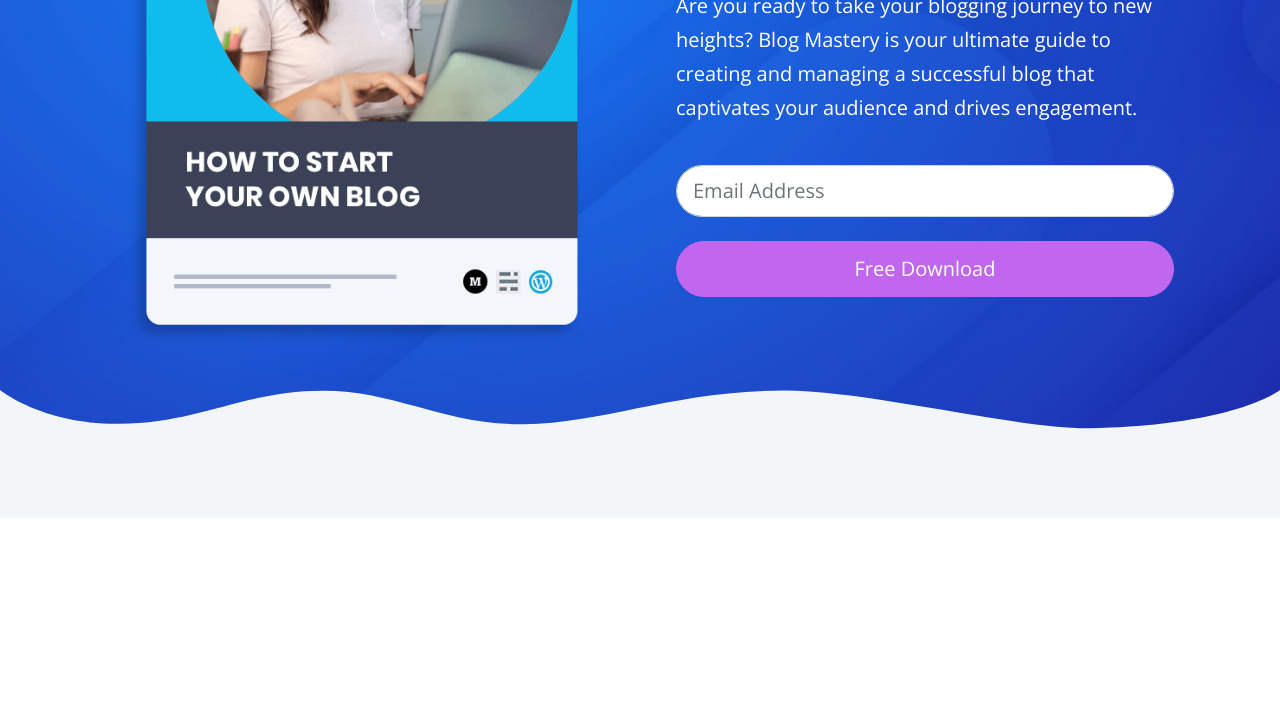
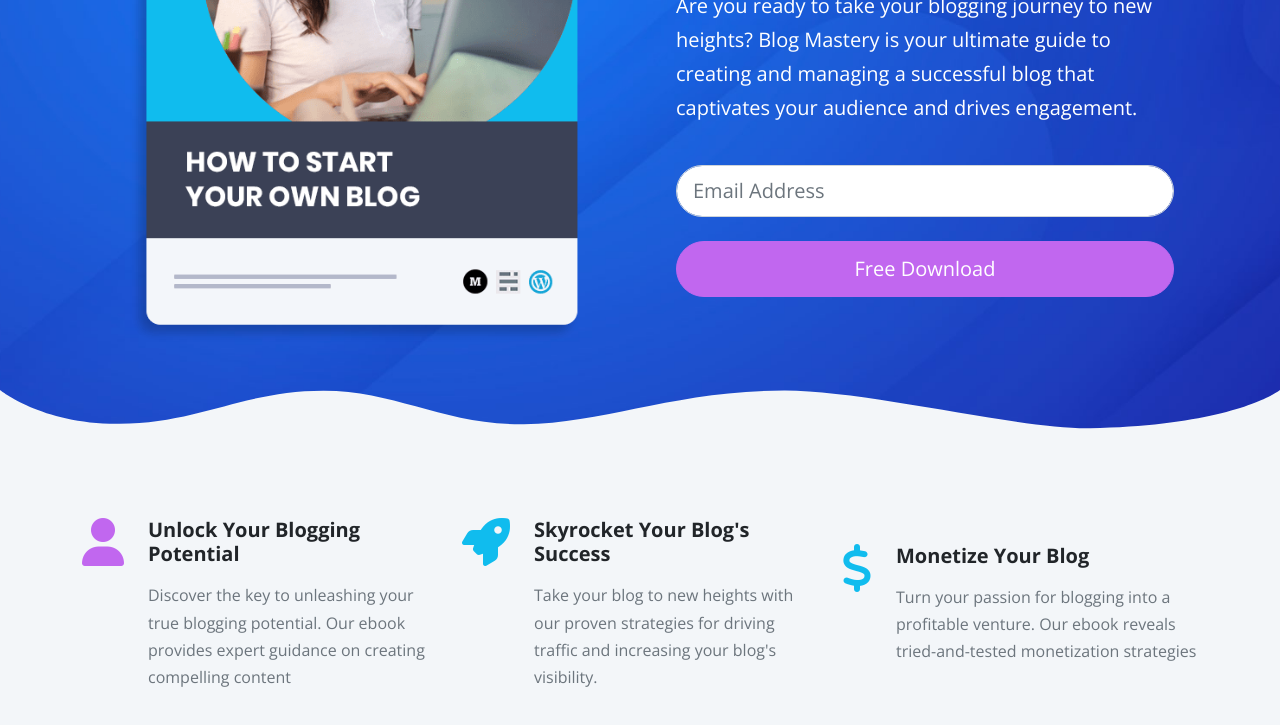
Before and after one commit to coxmd/Ebook-WebSite, a website: page index.html in a window 1280 px wide. Shown: the part 401-1126 px from the top of the page. Before the commit the page ends 919 px from the top, so only its background shows below. Drawn offline with nearby package versions, Linux system fonts and the light colour scheme; files that its build step writes are made by us from their sources.

Commit message:
Completed the icon section of the website

```diff
--- a/index.html
+++ b/index.html
@@ -101,6 +101,46 @@
       </svg>
     </header>
 
+    <!-- Icons -->
+    <section class="icons bg-light pb-5">
+      <div class="container-xl">
+        <div class="row hstack g-4">
+          <div class="col-md-4 d-flex gap-4">
+            <i class="fas fa-user fa-3x text-primary"></i>
+            <div>
+              <h5 class="fw-bold">Unlock Your Blogging Potential</h5>
+              <p class="text-muted">
+                Discover the key to unleashing your true blogging potential. Our
+                ebook provides expert guidance on creating compelling content
+              </p>
+            </div>
+          </div>
+
+          <div class="col-md-4 d-flex gap-4">
+            <i class="fas fa-rocket fa-3x text-secondary"></i>
+            <div>
+              <h5 class="fw-bold">Skyrocket Your Blog's Success</h5>
+              <p class="text-muted">
+                Take your blog to new heights with our proven strategies for
+                driving traffic and increasing your blog's visibility.
+              </p>
+            </div>
+          </div>
+
+          <div class="col-md-4 d-flex gap-4">
+            <i class="fas fa-dollar fa-3x text-secondary"></i>
+            <div>
+              <h5 class="fw-bold">Monetize Your Blog</h5>
+              <p class="text-muted">
+                Turn your passion for blogging into a profitable venture. Our
+                ebook reveals tried-and-tested monetization strategies
+              </p>
+            </div>
+          </div>
+        </div>
+      </div>
+    </section>
+
     <script src="js/bootstrap.bundle.min.js"></script>
     <script src="js/script.js"></script>
   </body>
--- a/scss/styles.scss
+++ b/scss/styles.scss
@@ -6,3 +6,14 @@
     background: url(../images/header-background.jpg) center center no-repeat;
     background-size: cover;
 }
+
+@media(max-width: 1000px){
+    .hero .image-container {
+        display: flex;
+        justify-content: center;
+    }
+
+    .hero .text-container {
+        text-align: center;
+    }
+}
```
